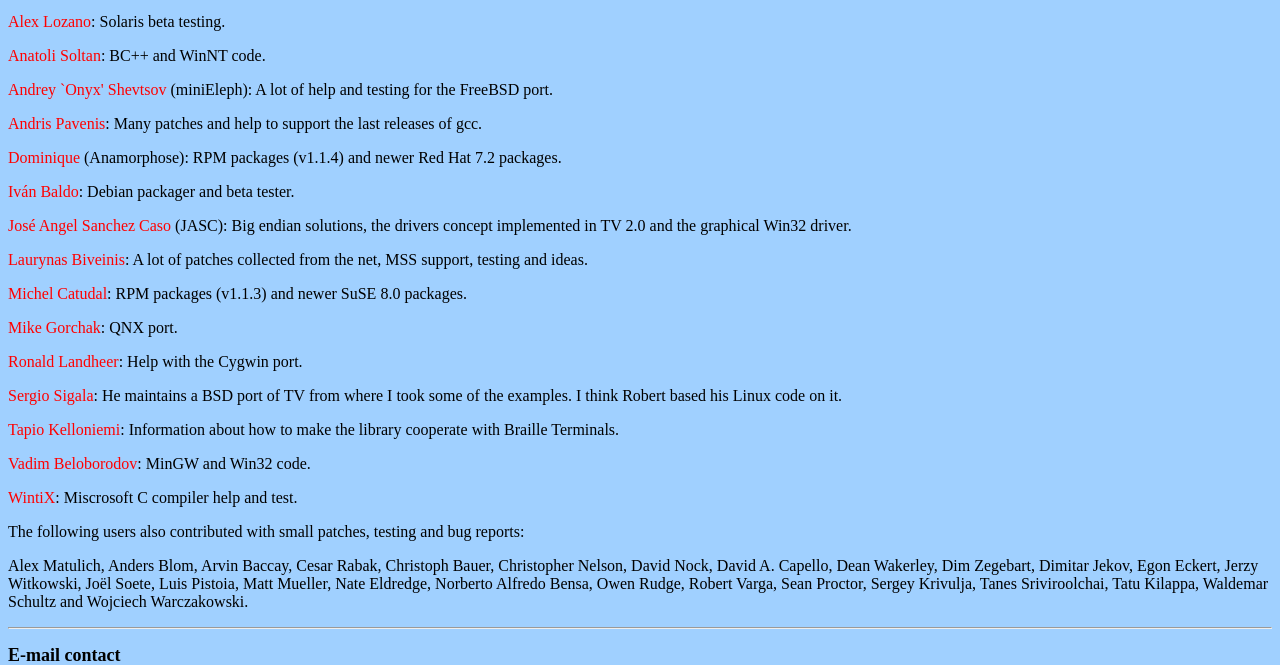
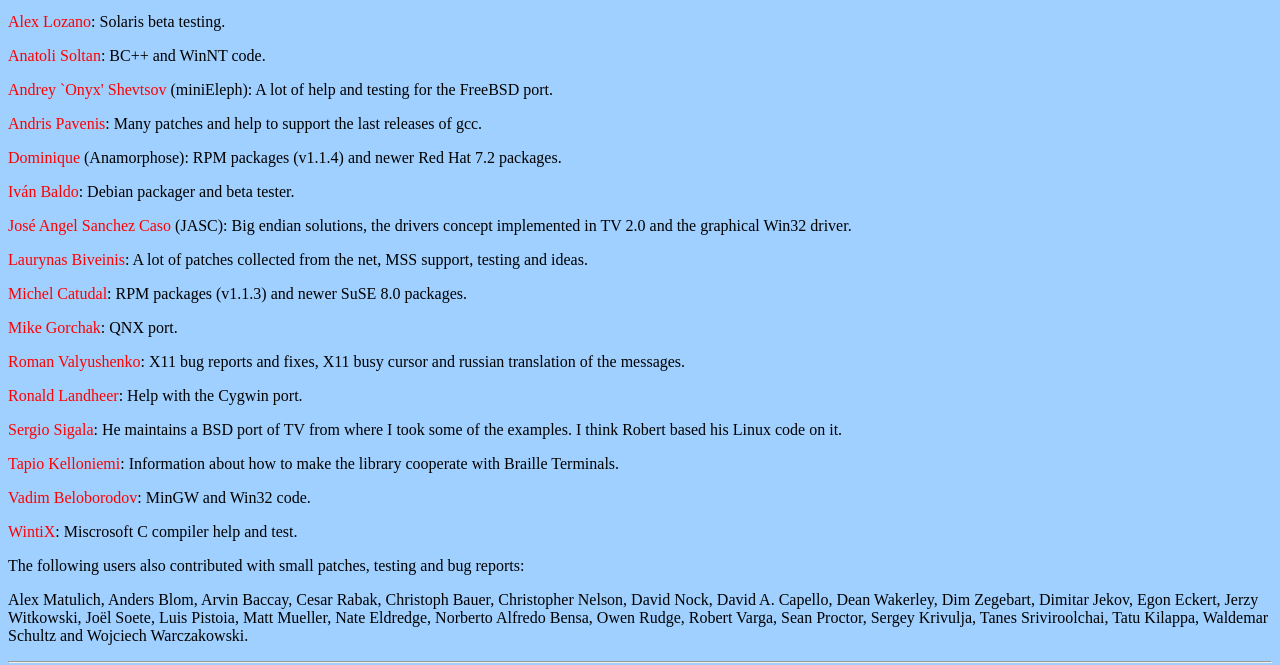
Before and after one commit to set-soft/tvision, a plain HTML site: page tvision/www-site/contrib.html in a window 1280 px wide. Shown: the part 153-818 px from the top of the page. Drawn offline with Linux system fonts and the light colour scheme.

Commit message:
* Added: Roman to contributors lists.

```diff
--- a/tvision/www-site/contrib.html
+++ b/tvision/www-site/contrib.html
@@ -60,6 +60,9 @@ SuSE 8.0 packages.
 <p>
 <a href="mailto:mike@malva.ua">Mike Gorchak</a>: QNX port.
 <p>
+<a href="mailto:smhs@mail.ru">Roman Valyushenko</a>: X11 bug reports and fixes, X11 busy
+cursor and russian translation of the messages.
+<p>
 <a href="mailto:ronald@landheer.com">Ronald Landheer</a>: Help with the Cygwin port.
 <p>
 <a href="mailto:ssigala@globalnet.it">Sergio Sigala</a>: He maintains a BSD port of TV
```
Also changed, not shown: 2 other files.
